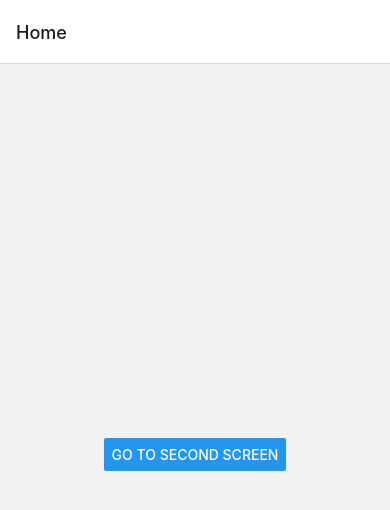
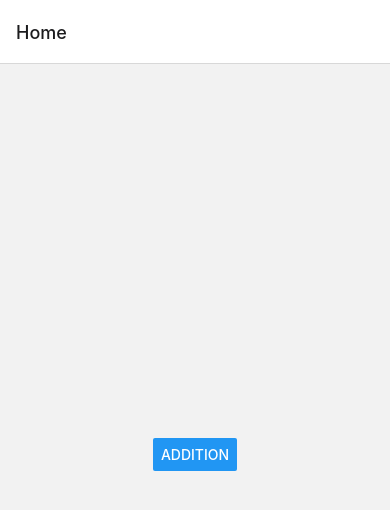
Before and after one commit to JashanB/React-Native-Flashcards, a React Native app: screen / in a window 390 px wide. Shown: the top 510 px of the page. Built offline with nearby package versions, Linux system fonts and the light colour scheme.

Commit message:
adding nav components

```diff
--- a/App.tsx
+++ b/App.tsx
@@ -19,40 +19,35 @@ type SectionProps = PropsWithChildren<{
 }>;
 import { useNavigation, NavigationContainer } from '@react-navigation/native';
 import { createNativeStackNavigator } from '@react-navigation/native-stack';
-import GameScreen from './components/gameScreen/Gamescreen';
+import GameScreen from './components/gameScreen/GameScreen';
 const Stack = createNativeStackNavigator();
 
 /*
 
 */
+
+//Main display
 const HomeScreen = () => {
   const navigation = useNavigation();
 
-  const handleButtonClick = () => {
-    navigation.navigate('SecondScreen');
+  const handleGameClick = (destination) => {
+    navigation.navigate(destination);
   };
 
   return (
     <View style={styles.container}>
-      <Button title="Go to Second Screen" onPress={handleButtonClick} />
+      <Button title="Addition" onPress={() => handleGameClick()} />
     </View>
   );
 };
 
-const SecondScreen = () => {
-  return (
-    <View style={styles.container}>
-      {/* Content of the second screen */}
-    </View>
-  );
-};
-
+//Nav
 const App = () => {
   return (
     <NavigationContainer>
       <Stack.Navigator>
         <Stack.Screen name="Home" component={HomeScreen} />
-        <Stack.Screen name="SecondScreen" component={SecondScreen} />
+        <Stack.Screen name="GameScreen" component={GameScreen} />
       </Stack.Navigator>
     </NavigationContainer>
   );
```
